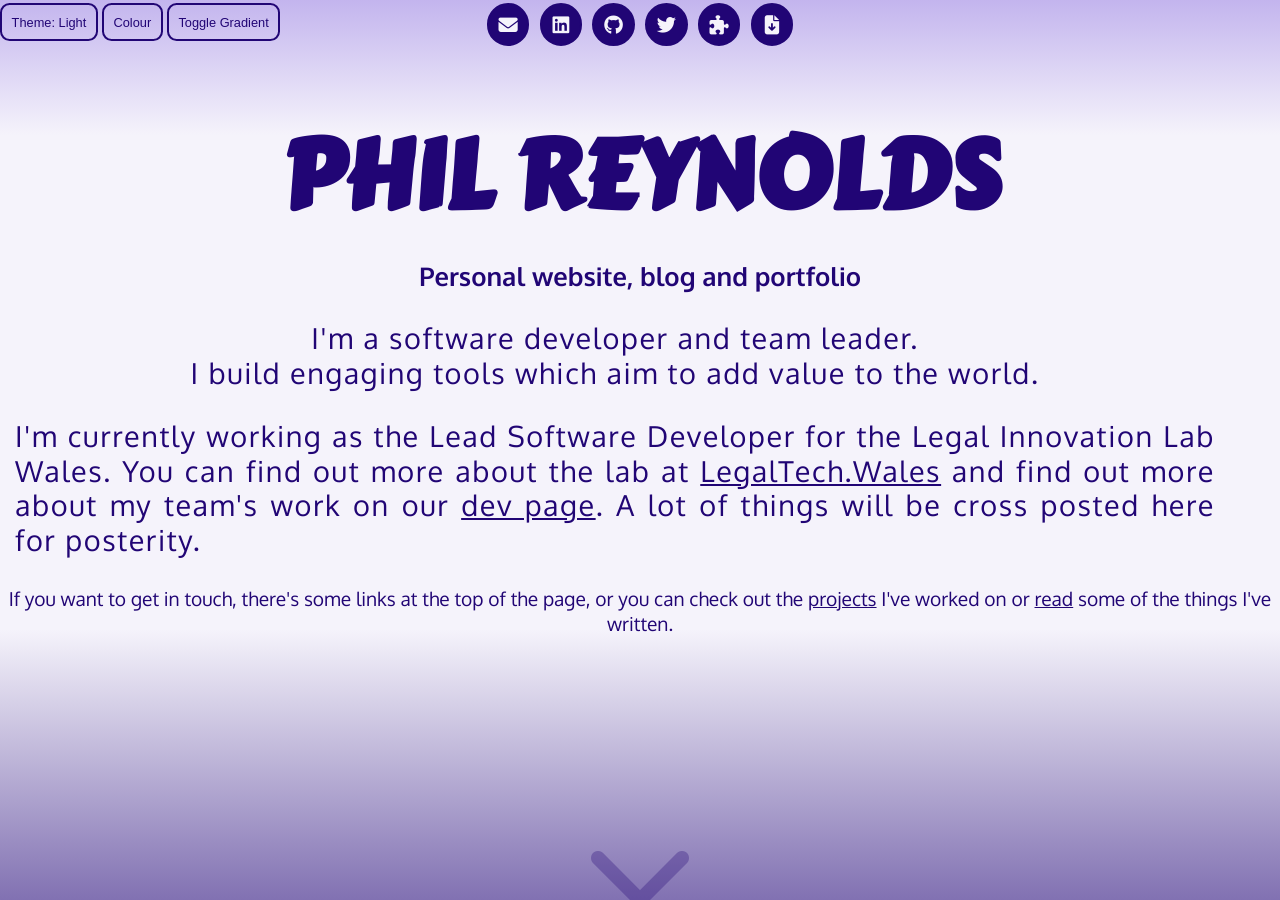
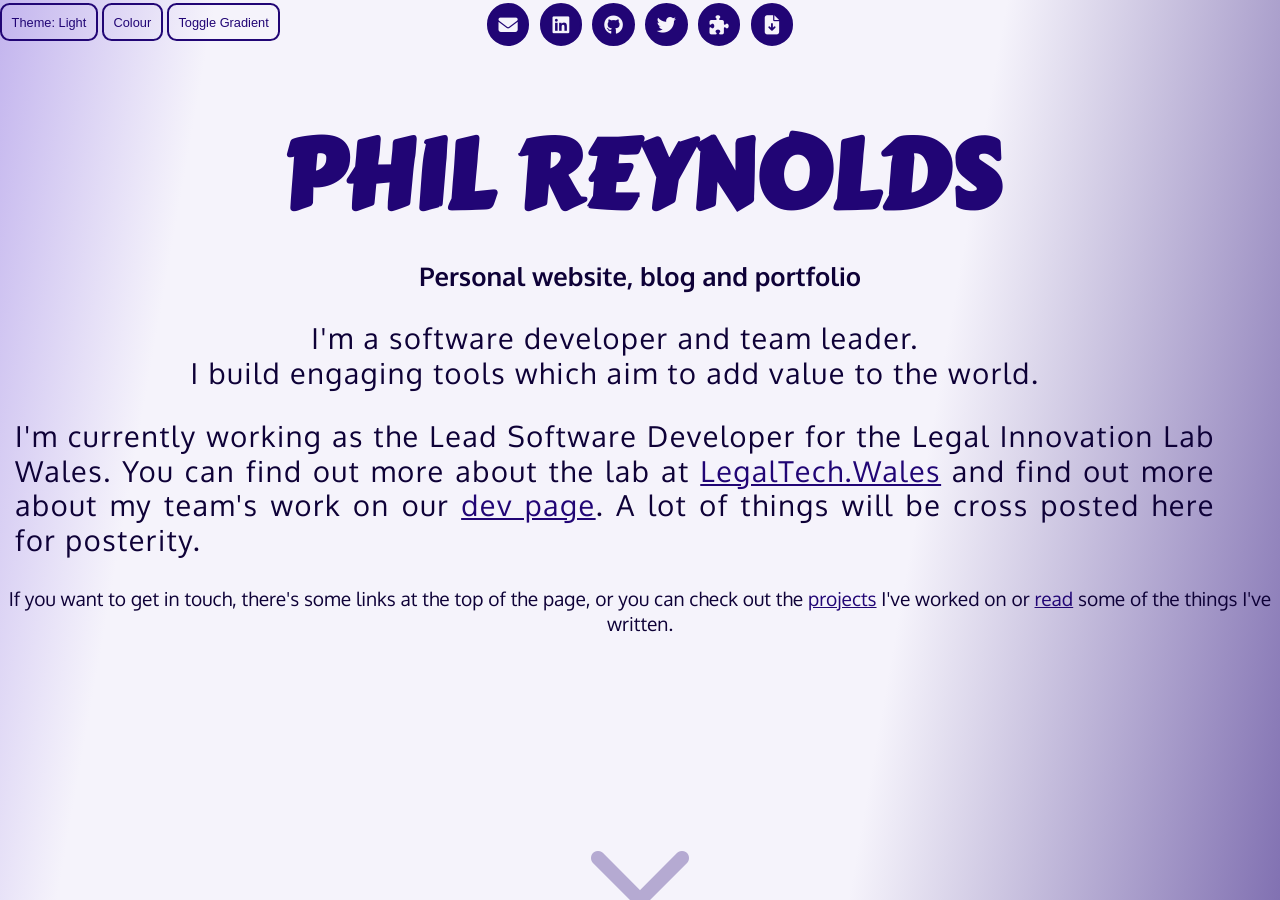
Before and after one commit to phil-6/pr_dev, a Jekyll site: the page built from index.html, in a window 1280 px wide and 900 px high. Built offline with Jekyll 4.4.1, drawn with Linux system fonts in a browser that asks for light colours; nearby versions of some CDN libraries.

Commit message:
update light purple theme

```diff
--- a/assets/css/main.css
+++ b/assets/css/main.css
@@ -186,7 +186,7 @@
   background-clip: border-box;
   border-radius: 0.25rem;
   padding: 1rem;
-  transition: 2.5s;
+  transition: 0.8s;
 }
 main #projects .project-cards .project p, main #projects .project-cards .project h3 {
   margin: 0 0 0.2rem;
--- a/assets/css/main.scss
+++ b/assets/css/main.scss
@@ -206,7 +206,7 @@
         background-clip: border-box;
         border-radius: .25rem;
         padding: 1rem;
-        transition: 2.5s;
+        transition: 0.8s;
 
 
         p, h3 {
--- a/assets/css/theme.css
+++ b/assets/css/theme.css
@@ -731,11 +731,11 @@
   color: #00d4ff;
 }
 body.light.purple {
-  color: #210575;
+  color: #0E0137;
 }
 body.light.purple.grad {
   background-color: #F5F3FB;
-  background: linear-gradient(to bottom, #3E0ECB -40%, #F5F3FB, #F5F3FB, #210575 125%);
+  background: linear-gradient(100deg, #3E0ECB -40%, #F5F3FB, #F5F3FB, #210575 125%);
 }
 body.light.purple.no-grad {
   background: #F5F3FB;
@@ -791,7 +791,7 @@
   background-color: #3E0ECB;
 }
 body.light.purple #projects .project:hover {
-  background: #e9e4f9;
+  background: rgba(216, 207, 244, 0.7);
 }
 body.light.purple #projects .project:hover .icon {
   color: #3E0ECB;
```
Also changed, not shown: assets/css/theme-colors.scss (+4 -4 lines).
